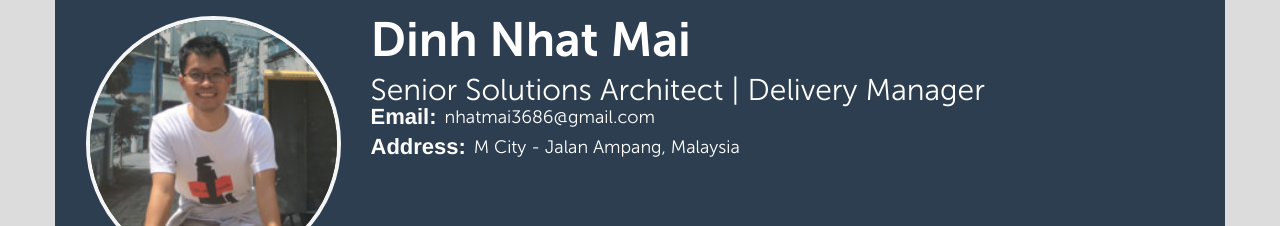
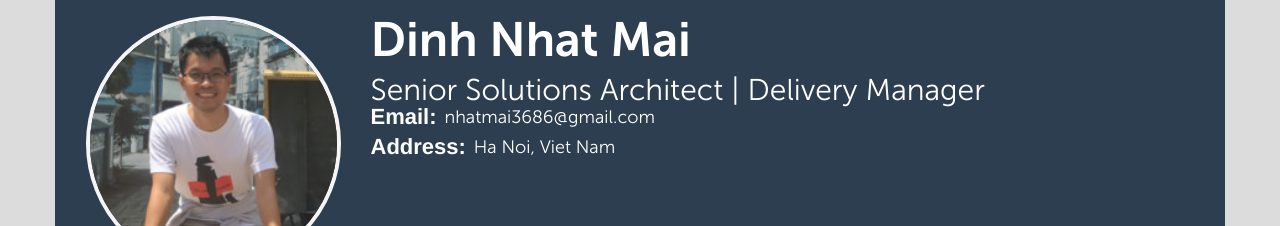
Before and after one commit to nhatmai3686/nhatmai3686.github.io, a plain HTML site: page index.html in a window 1280 px wide. Shown: the top 226 px of the page. Drawn offline with nearby package versions, Linux system fonts and the light colour scheme; files whose address does not match are found by name.

Commit message:
Update index.html

```diff
--- a/index.html
+++ b/index.html
@@ -41,7 +41,7 @@
           </div>
           <div class="contact-item">
             <p style="color: white !important; font-weight: 600">Address:</p>
-            <p class="contact">M City -  Jalan Ampang, Malaysia</p>
+            <p class="contact">Ha Noi, Viet Nam</p>
           </div>
         </div>
       </div>
```
